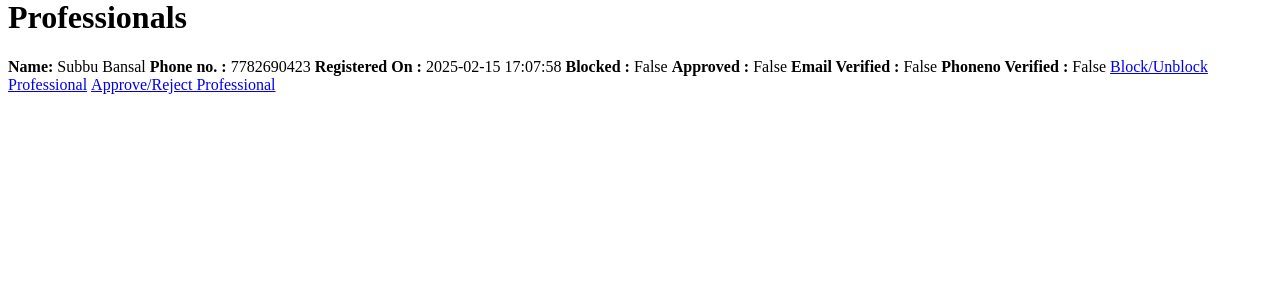
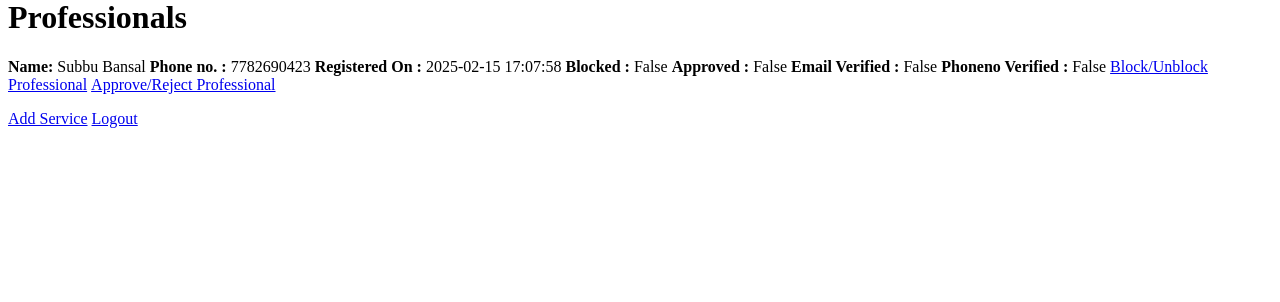
Before and after one commit to KumarAyush204/Services, a Flask app: page /admin in a window 1280 px wide. Shown: the part 188-490 px from the top of the page. Run offline with Flask 3, Linux system fonts and the light colour scheme; a user stored in the database is signed in; data comes from the database, SQL or seed files in the repository; both versions use the stored data as it was after the commit.

Commit message:
Service,Service_Request,Service_Status

```diff
--- a/main.py
+++ b/main.py
@@ -1,5 +1,5 @@
-from flask import Flask,render_template,request,redirect,url_for,flash
-from models import db,User,Professional,Admin
+from flask import Flask,render_template,request,redirect,url_for,flash,session
+from models import db,User,Professional,Admin,Service,Service_Request,Service_Status
 from flask_login import LoginManager,login_user,login_required,current_user,logout_user
 from flask_mail import Mail,Message
 from flask_socketio import SocketIO,emit
@@ -53,6 +53,7 @@ def load_user(user_id):
 @app.route("/ulogout")
 @login_required
 def u_logout():
+    session.clear()
     logout_user()
     flash("Logged out!")
     return redirect(url_for("user_login"))
@@ -60,9 +61,19 @@ def u_logout():
 @app.route("/plogout")
 @login_required
 def p_logout():
+    session.clear()
     logout_user()
     flash("Logged out!")
     return redirect(url_for("professional_login"))
+
+@app.route("/alogout")
+@login_required
+def a_logout():
+    session.clear()
+    logout_user()
+    flash("Logged out!")
+    return redirect(url_for("admin_login"))
+
 # with app.app_context():
 #     db.create_all()
 
@@ -247,6 +258,35 @@ def admin_approve_professional(s,i):
         except:
             return redirect(url_for('admin'))
 
+@app.route('/admin/service/<string:s>/<int:i>',methods=["GET","POST"])
+@login_required
+def admin_add_service(s,i):
+    try:
+        if request.method=="GET":
+            services=Service.query.all()
+            return render_template("Admin_Add_Service.html",services=services)
+        elif request.method=="POST":
+            if s=="a_s":
+                service_name = request.form["service_name"]
+                service=Service(s_name=service_name)
+                db.session.add(service)
+                db.session.commit()
+                return redirect(url_for(admin))
+            elif s=="e_s":
+                edited_service_name = request.form["edit_service"]
+                service = Service.query.filter_by(s_id=i).first()
+                service.s_name=edited_service_name
+                db.session.commit()
+                print("Deleted")
+                return redirect(url_for(admin))
+            elif s=="d_s":
+                service = Service.query.filter_by(s_id=i).first()
+                db.session.delete(service)
+                db.session.commit()
+                return redirect(url_for(admin))
+    except:
+        return redirect(url_for('admin_add_service',s='s',i=0))
+
 #User Profile
 @app.route('/user/profile/<int:i>/<string:s>',methods=["GET","POST"])
 @login_required
@@ -379,4 +419,12 @@ def email_verification(data):
     send_code.body = str(otp)
     mail.send(send_code)
     emit('reponse-otp',{'otp':otp})
+
+@app.after_request
+def add_header(response):
+    response.headers['Cache-Control'] = 'no-store, no-cache, must-revalidate, post-check=0, pre-check=0, max-age=0'
+    response.headers['Pragma'] = 'no-cache'
+    response.headers['Expires'] = '0'
+    return response
+
 app.run()
--- a/templates/admin.html
+++ b/templates/admin.html
@@ -13,6 +13,7 @@
 {% for i in professionals %}
 <p><b>Name:</b> {{i.p_f_name}} {{i.p_l_name}}&nbsp;<b>Phone no. :</b> {{i.p_phoneno}}&nbsp;<b>Registered On :</b> {{i.p_date_registred}}&nbsp;<b>Blocked :</b> {{i.isBlock}}&nbsp;<b>Approved :</b> {{i.isApproved}}&nbsp;<b>Email Verified :</b> {{i.e_verification}}&nbsp;<b>Phoneno Verified :</b> {{i.p_verification}}&nbsp;<a href="admin/block/{{'professional'}}/{{i.p_id}}">Block/Unblock Professional</a>&nbsp;<a href="admin/approve/{{'professional'}}/{{i.p_id}}">Approve/Reject Professional</a></p>
 {% endfor %}
-
+<a href="/admin/service/{{'s'}}/0">Add Service</a>
+<a href="/alogout">Logout</a>
 </body>
 </html>
```
Also changed, not shown: templates/Admin_Add_Service.html (added, +57 -0 lines), instance/app.db.
